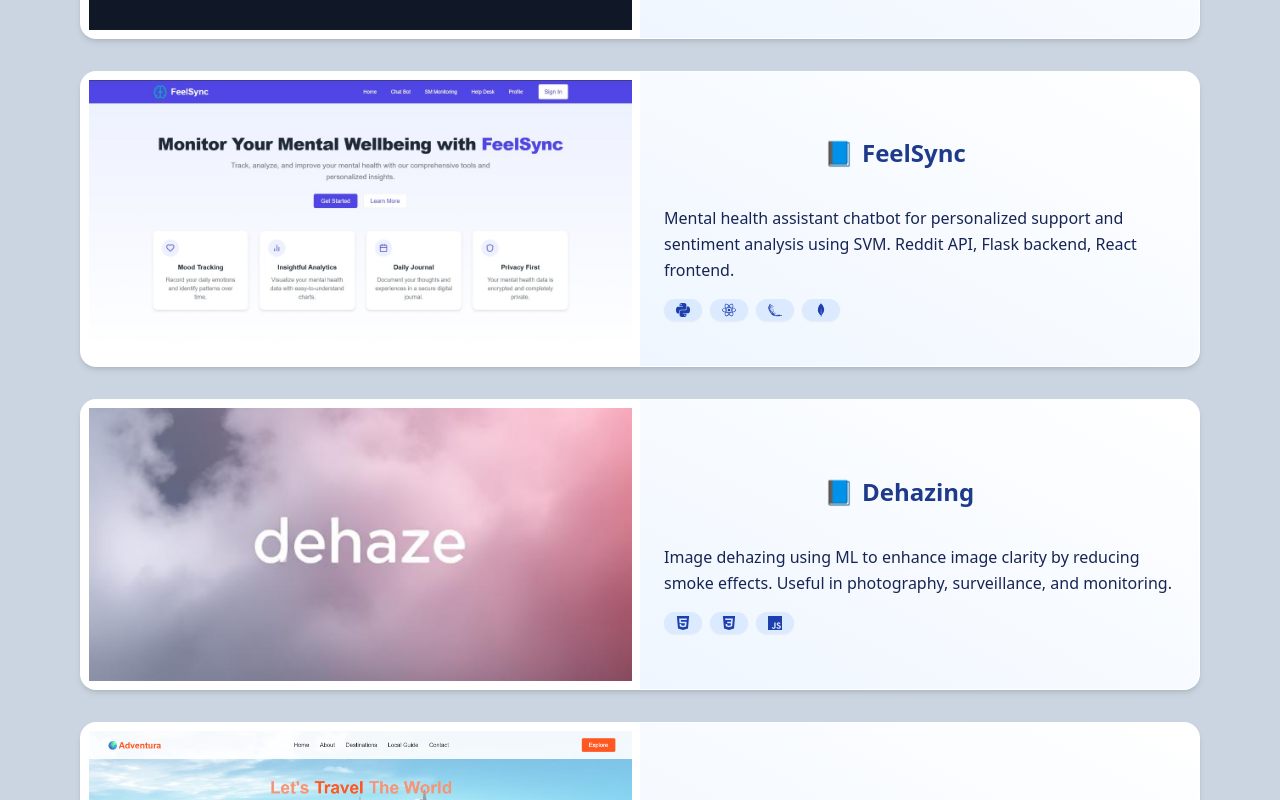
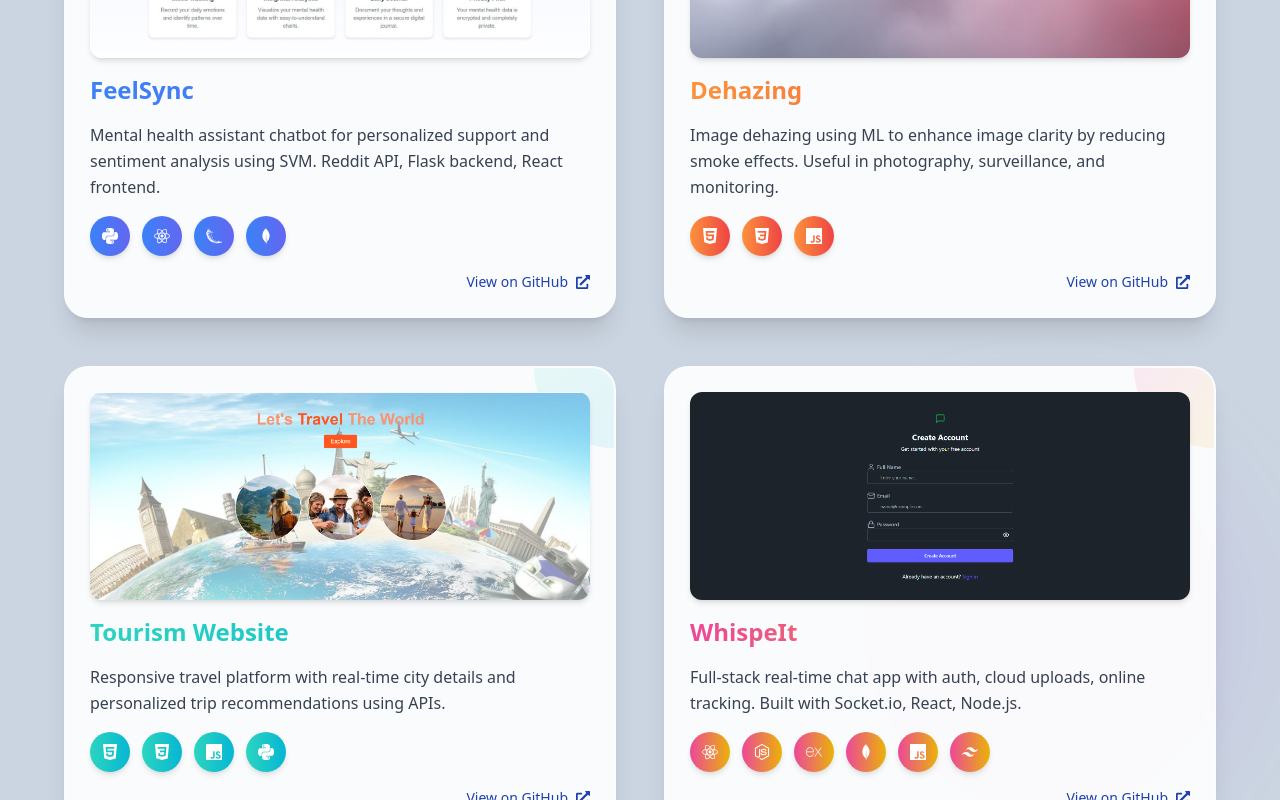
Before and after one commit to Arun-Vijay-AP/Portfolio, a React (Vite) app: page /Project in a window 1280 px wide. Shown: the part 1400-2200 px from the top of the page. Built offline with nearby package versions, Linux system fonts and the light colour scheme; a web font is replaced by a local one.

Commit message:
UI update

```diff
--- a/src/components/Education.jsx
+++ b/src/components/Education.jsx
@@ -1,52 +1,100 @@
-import React from 'react';
+import React from "react";
+import { FaGraduationCap } from "react-icons/fa";
 
 const Education = () => {
+  const educationData = [
+    {
+      title: "St. Joseph’s Institute of Technology, Chennai",
+      duration: "2022 - 2026",
+      degree: "B.Tech (Artificial Intelligence and Data Science)",
+      points: ["CGPA: 8.60"],
+      img: "https://encrypted-tbn0.gstatic.com/images?q=tbn:ANd9GcQQCmT18MthwZuSNhssTyKdMTYkEeIwZCofqw&s",
+      gradient: "from-blue-500 to-indigo-500",
+      iconColor: "text-indigo-500",
+    },
+    {
+      title: "Sri Vignesh Vidyalaya Senior Secondary School, Trichy",
+      duration: "Higher Secondary",
+      degree: "Higher Secondary Schooling",
+      points: [],
+      img: "https://encrypted-tbn0.gstatic.com/images?q=tbn:ANd9GcTVqOdsbVtbsmwrIm3pbK3c0vxDKLhMkpdvLQ&s",
+      gradient: "from-pink-500 to-purple-500",
+      iconColor: "text-pink-500",
+    },
+  ];
+
   return (
-    <div className="bg-slate-300 min-h-screen px-4 sm:px-6 md:px-8 py-16">
-      <h2 className="text-3xl sm:text-4xl font-bold text-center text-blue-900 mb-12">
+    <div className="w-full min-h-screen bg-slate-300 px-6 md:px-16 py-32 relative overflow-hidden">
+      {/* Background decoration */}
+      <div className="absolute inset-0 opacity-5">
+        <div className="absolute top-20 left-10 w-72 h-72 bg-blue-500 rounded-full blur-3xl"></div>
+        <div className="absolute bottom-20 right-10 w-96 h-96 bg-purple-500 rounded-full blur-3xl"></div>
+      </div>
+
+      <div className="relative z-10">
+        <h2 className="text-4xl font-extrabold text-transparent bg-clip-text bg-gradient-to-r from-blue-900 via-blue-700 to-purple-600 mb-12 text-center drop-shadow-sm">
           Education
         </h2>
 
-      {/* St. Joseph’s Institute of Technology */}
-      <div className="flex flex-col md:flex-row items-start bg-white rounded-xl shadow-md p-6 mb-10 max-w-5xl mx-auto border border-transparent hover:border-blue-500 hover:border-4">
+        <div className="grid grid-cols-1 md:grid-cols-2 gap-10">
+          {educationData.map((edu, index) => (
+            <div
+              key={index}
+              className="group relative p-8 bg-white/90 backdrop-blur-sm rounded-3xl shadow-xl hover:shadow-2xl transition-all duration-500 transform hover:-translate-y-2 w-full max-w-lg mx-auto border-2 border-white/20 hover:border-white/40 overflow-hidden"
+            >
+              {/* Card background gradient overlay */}
+              <div
+                className={`absolute inset-0 bg-gradient-to-br ${edu.gradient} opacity-0 group-hover:opacity-5 transition-opacity duration-500 rounded-3xl`}
+              ></div>
+
+              {/* Animated border glow */}
+              <div
+                className={`absolute -inset-1 bg-gradient-to-r ${edu.gradient} rounded-3xl blur opacity-0 group-hover:opacity-30 transition-opacity duration-500 -z-10`}
+              ></div>
+
+              <div className="relative z-10 flex flex-col items-center text-center">
                 <img
-          src="https://encrypted-tbn0.gstatic.com/images?q=tbn:ANd9GcQQCmT18MthwZuSNhssTyKdMTYkEeIwZCofqw&s"
-          alt="St. Joseph's Logo"
-          className="h-24 w-24 sm:h-28 sm:w-28 md:h-32 md:w-32 object-contain mb-4 md:mb-0 md:mr-6"
+                  src={edu.img}
+                  alt={edu.title}
+                  className="h-24 w-24 object-contain mb-6 rounded-xl shadow-md bg-white p-2 group-hover:scale-105 transition-transform duration-300"
                 />
-        <div className="flex-1">
-          <div className="flex flex-col sm:flex-row sm:justify-between sm:items-center mb-3">
-            <h3 className="text-xl sm:text-2xl font-semibold text-blue-900">
-              St. Joseph’s Institute of Technology, Chennai
+                <h3
+                  className={`text-2xl font-bold text-transparent bg-clip-text bg-gradient-to-r ${edu.gradient} mb-2`}
+                >
+                  {edu.title}
                 </h3>
-            <span className="text-sm sm:text-md font-medium text-blue-800">2022 - 2026</span>
-          </div>
-          <h4 className="text-base sm:text-lg font-semibold text-blue-800 mb-2">
-            B.Tech (Artificial Intelligence and Data Science)
+                <span className="text-sm font-medium text-gray-600 mb-3">
+                  {edu.duration}
+                </span>
+                <h4 className="text-base font-semibold text-gray-800 mb-4">
+                  {edu.degree}
                 </h4>
-          <ul className="list-none space-y-1 text-blue-900 text-sm sm:text-base">
-            <li>⚡ CGPA: 8.60</li>
+
+                {edu.points.length > 0 && (
+                  <ul className="space-y-2 text-sm text-gray-700">
+                    {edu.points.map((point, idx) => (
+                      <li
+                        key={idx}
+                        className="flex items-center justify-center group/point hover:bg-gray-50/50 px-3 py-2 rounded-lg transition-colors duration-200"
+                      >
+                        <FaGraduationCap
+                          className={`${edu.iconColor} mr-2 group-hover/point:scale-110 transition-transform duration-200 drop-shadow-sm`}
+                        />
+                        <span className="font-medium group-hover/point:text-gray-900 transition-colors duration-200">
+                          {point}
+                        </span>
+                      </li>
+                    ))}
                   </ul>
-        </div>
+                )}
               </div>
 
-      {/* Sri Vignesh Vidyalaya */}
-      <div className="flex flex-col md:flex-row items-start bg-white rounded-xl shadow-md p-6 max-w-5xl mx-auto border border-transparent hover:border-blue-500 hover:border-4">
-        <img
-          src="https://encrypted-tbn0.gstatic.com/images?q=tbn:ANd9GcTVqOdsbVtbsmwrIm3pbK3c0vxDKLhMkpdvLQ&s"
-          alt="Sri Vignesh Vidyalaya Logo"
-          className="h-24 w-24 sm:h-28 sm:w-28 md:h-32 md:w-32 object-contain mb-4 md:mb-0 md:mr-6"
-        />
-        <div className="flex-1">
-          <div className="flex flex-col sm:flex-row sm:justify-between sm:items-center mb-3">
-            <h3 className="text-xl sm:text-2xl font-semibold text-blue-900">
-              Sri Vignesh Vidyalaya Senior Secondary School, Trichy
-            </h3>
-            <span className="text-sm sm:text-md font-medium text-blue-800">Higher Secondary</span>
+              {/* Corner accent */}
+              <div
+                className={`absolute top-0 right-0 w-20 h-20 bg-gradient-to-br ${edu.gradient} opacity-10 rounded-bl-full`}
+              ></div>
             </div>
-          <h4 className="text-base sm:text-lg font-semibold text-blue-800 mb-2">
-            Higher Secondary Schooling
-          </h4>
+          ))}
         </div>
       </div>
     </div>
--- a/src/components/Project.jsx
+++ b/src/components/Project.jsx
@@ -13,6 +13,7 @@ import {
   SiNodedotjs,
   SiFastapi,
 } from "react-icons/si";
+import { FaExternalLinkAlt } from "react-icons/fa";
 
 const projectData = [
   {
@@ -22,6 +23,7 @@ const projectData = [
       "Smart farming system using real-time IoT sensor data with Arduino. Data visualization & analytics for agriculture.",
     tech: [<SiPython />, <SiReact />, <SiFlask />, <SiArduino />],
     github: "https://github.com/Arun-Vijay-AP/Crop-Sense-React",
+    gradient: "from-green-400 to-emerald-500",
   },
   {
     img: "HireEase.png",
@@ -30,6 +32,7 @@ const projectData = [
       "AI-powered recruitment system with resume parsing & candidate shortlisting. Interactive dashboards for recruiters & candidates.",
     tech: [<SiPython />, <SiReact />, <SiFastapi />, <SiTailwindcss />],
     github: "https://github.com/Arun-Vijay-AP/HireEase",
+    gradient: "from-purple-500 to-pink-500",
   },
   {
     img: "feelsync.png",
@@ -38,6 +41,7 @@ const projectData = [
       "Mental health assistant chatbot for personalized support and sentiment analysis using SVM. Reddit API, Flask backend, React frontend.",
     tech: [<SiPython />, <SiReact />, <SiFlask />, <SiMongodb />],
     github: "https://github.com/Arun-Vijay-AP/FeelSync",
+    gradient: "from-blue-500 to-indigo-500",
   },
   {
     img: "dehaze.png",
@@ -46,6 +50,7 @@ const projectData = [
       "Image dehazing using ML to enhance image clarity by reducing smoke effects. Useful in photography, surveillance, and monitoring.",
     tech: [<SiHtml5 />, <SiCss3 />, <SiJavascript />],
     github: "https://github.com/Arun-Vijay-AP",
+    gradient: "from-orange-400 to-red-500",
   },
   {
     img: "tourism.png",
@@ -54,22 +59,39 @@ const projectData = [
       "Responsive travel platform with real-time city details and personalized trip recommendations using APIs.",
     tech: [<SiHtml5 />, <SiCss3 />, <SiJavascript />, <SiPython />],
     github: "https://github.com/Arun-Vijay-AP/Tourism-Web",
+    gradient: "from-teal-400 to-cyan-500",
   },
   {
     img: "whispeit.png",
     name: "WhispeIt",
     description:
       "Full-stack real-time chat app with auth, cloud uploads, online tracking. Built with Socket.io, React, Node.js.",
-    tech: [<SiReact />, <SiNodedotjs />, <SiExpress />, <SiMongodb />, <SiJavascript />, <SiTailwindcss />],
+    tech: [
+      <SiReact />,
+      <SiNodedotjs />,
+      <SiExpress />,
+      <SiMongodb />,
+      <SiJavascript />,
+      <SiTailwindcss />,
+    ],
     github: "https://github.com/Arun-Vijay-AP/WhispeIt",
+    gradient: "from-pink-500 to-yellow-500",
   },
 ];
 
 const Project = () => {
   return (
-    <div className="bg-slate-300 py-16 px-8 min-h-screen">
-      <h2 className="text-4xl font-bold text-center text-blue-900 mb-10">Projects</h2>
+    <div className="w-full min-h-screen bg-slate-300 px-6 md:px-16 py-16 relative overflow-hidden">
+      {/* Background decoration */}
+      <div className="absolute inset-0 opacity-10">
+        <div className="absolute top-20 left-10 w-72 h-72 bg-blue-500 rounded-full blur-3xl"></div>
+        <div className="absolute bottom-20 right-10 w-96 h-96 bg-purple-500 rounded-full blur-3xl"></div>
+      </div>
 
+      <div className="relative z-10">
+        <h2 className="text-4xl font-extrabold text-transparent bg-clip-text bg-gradient-to-r from-blue-900 via-blue-700 to-purple-600 mb-16 text-center drop-shadow-sm">
+          Projects
+        </h2>
         {/* Header section with image on left and description on right */}
         <div className="flex flex-col md:flex-row items-center justify-between bg-slate-300 rounded-xl px-10 py-10 mb-16">
           <div className="md:w-1/2 flex justify-center mb-10 md:mb-0">
@@ -86,47 +108,67 @@ const Project = () => {
             </p>
           </div>
         </div>
-
-      {/* Project cards */}
-      <div className="grid grid-cols-1 gap-8 max-w-6xl mx-auto px-4">
+        <div className="grid grid-cols-1 md:grid-cols-2 gap-12 max-w-6xl mx-auto">
           {projectData.map((project, idx) => (
             <a
               key={idx}
               href={project.github}
               target="_blank"
               rel="noopener noreferrer"
-            className="group flex flex-col md:flex-row bg-white rounded-2xl overflow-hidden shadow-md hover:shadow-2xl transition-shadow duration-300 border border-transparent hover:border-blue-800 hover:border-4"
+              className="group relative p-6 bg-white/90 backdrop-blur-sm rounded-3xl shadow-xl hover:shadow-2xl transition-all duration-500 transform hover:-translate-y-2 border-2 border-white/20 hover:border-white/40 overflow-hidden"
             >
-            {/* Image section */}
-            <div className="md:w-1/2">
+              {/* Card background gradient overlay */}
+              <div
+                className={`absolute inset-0 bg-gradient-to-br ${project.gradient} opacity-0 group-hover:opacity-5 transition-opacity duration-500 rounded-3xl`}
+              ></div>
+
+              {/* Animated border glow */}
+              <div
+                className={`absolute -inset-1 bg-gradient-to-r ${project.gradient} rounded-3xl blur opacity-0 group-hover:opacity-30 transition-opacity duration-500 -z-10`}
+              ></div>
+
+              <div className="relative z-10 flex flex-col space-y-4">
                 <img
                   src={project.img}
                   alt={project.name}
-                className="w-full h-64 p-2 md:h-full object-cover transition-transform duration-300 group-hover:scale-105"
+                  className="w-full h-52 object-cover rounded-xl shadow-md group-hover:scale-105 transition-transform duration-300"
                 />
-            </div>
 
-            {/* Content section */}
-            <div className="md:w-1/2 p-6 flex flex-col justify-center space-y-4 bg-gradient-to-tr from-blue-50 to-white">
-              <h3 className="text-2xl font-bold text-blue-900 flex items-center ml-40 m-5">
-                📘 <span className="ml-2">{project.name}</span>
+                <h3
+                  className={`text-2xl font-bold text-transparent bg-clip-text bg-gradient-to-r ${project.gradient}`}
+                >
+                  {project.name}
                 </h3>
-              <p className="text-blue-950 text-base leading-relaxed">{project.description}</p>
-              <div className="flex flex-wrap gap-2 text-sm font-medium">
+                <p className="text-gray-700 leading-relaxed">
+                  {project.description}
+                </p>
+
+                <div className="flex flex-wrap gap-3">
                   {project.tech.map((tech, index) => (
                     <span
                       key={index}
-                    className="bg-blue-100 text-blue-800 px-3 py-1 rounded-full shadow-sm hover:bg-blue-200 transition"
+                      className={`flex items-center justify-center w-10 h-10 rounded-full bg-gradient-to-r ${project.gradient} text-white shadow-md group-hover:scale-110 transition-transform duration-300`}
                     >
                       {tech}
                     </span>
                   ))}
                 </div>
+
+                <div className="mt-2 flex justify-end">
+                  <span className="flex items-center text-sm font-medium text-blue-800 group-hover:underline">
+                    View on GitHub <FaExternalLinkAlt className="ml-2" />
+                  </span>
                 </div>
+              </div>
+
+              {/* Corner accent */}
+              <div
+                className={`absolute top-0 right-0 w-20 h-20 bg-gradient-to-br ${project.gradient} opacity-10 rounded-bl-full`}
+              ></div>
             </a>
           ))}
         </div>
-
+      </div>
     </div>
   );
 };
```
Lines whose indentation alone changed are shown as unchanged.
